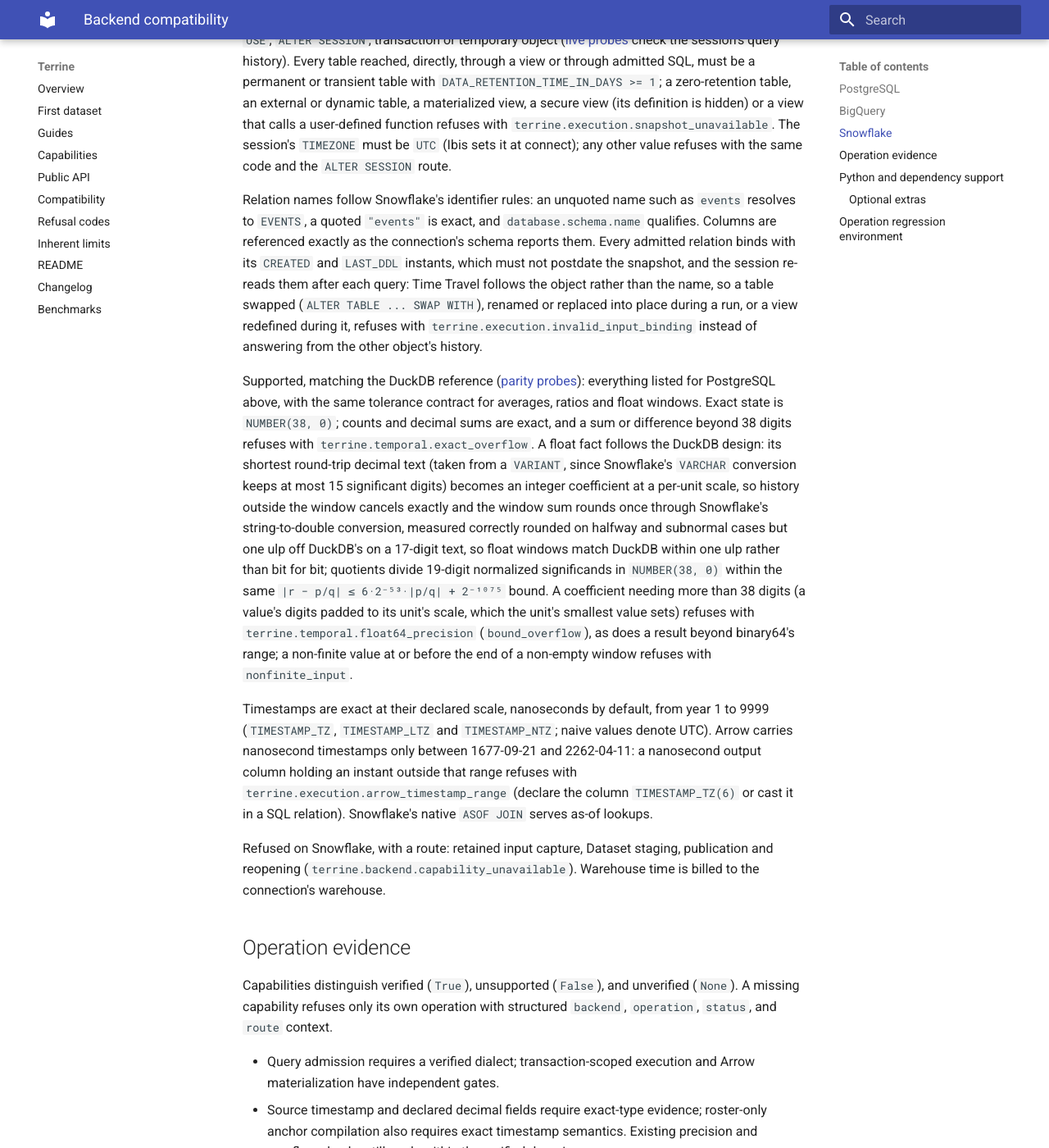
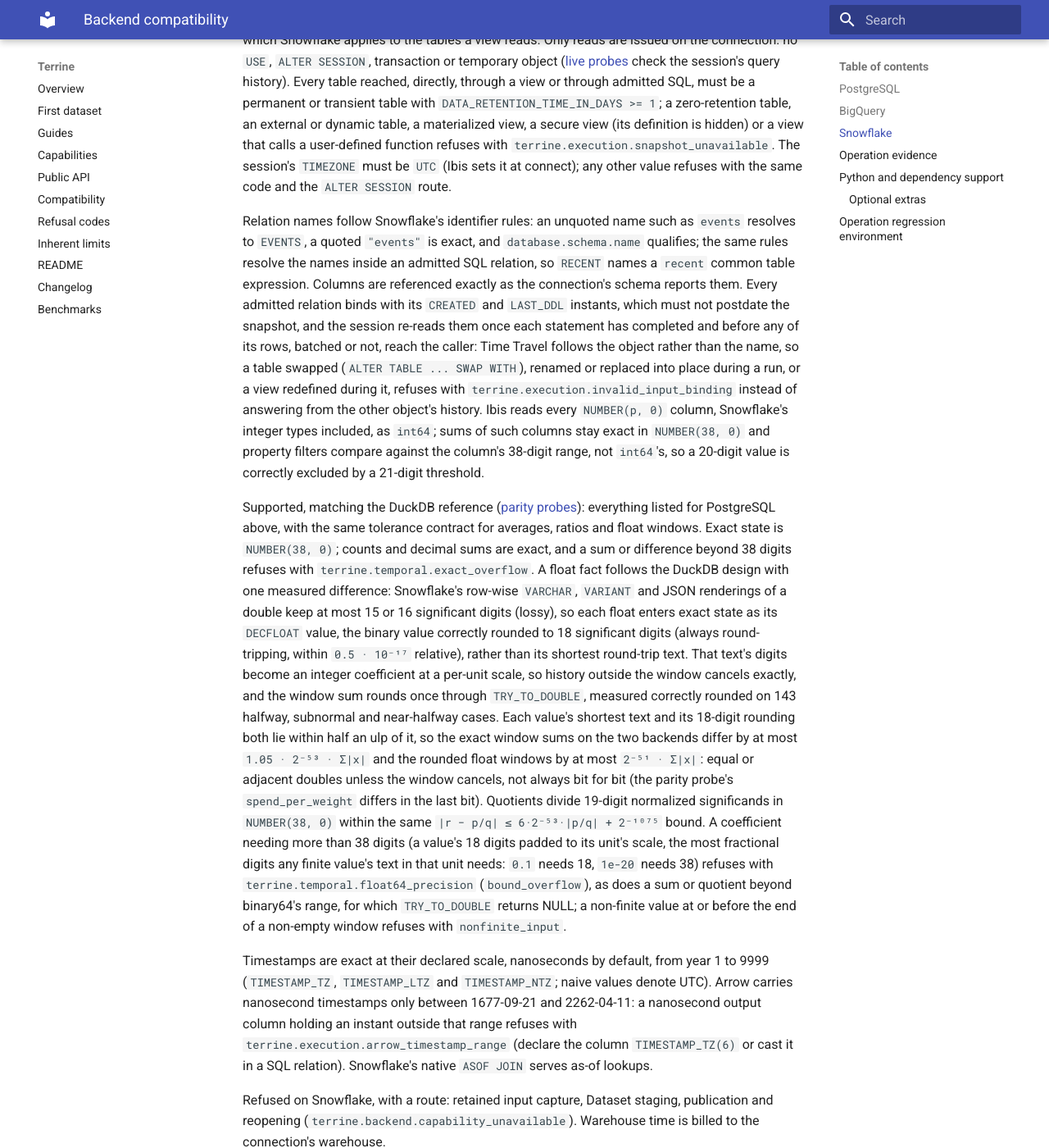
Before and after one commit to kylejcaron/terrine, an MkDocs documentation site: the page built from docs/guides/backend-compatibility.md, in a window 1280 px wide and 1400 px high, scrolled down 2464 px. Shown: the whole window at 82% size. Built offline with MkDocs 1.6.1 and Material for MkDocs 9.7.7, drawn with Linux system fonts in a browser that asks for light colours; some of the changed text lies outside the part shown.

Commit message:
fix: build Snowflake float state from DECFLOAT text and flag NULL conversions as overflow
Measured on Snowflake (143 vectors read back through Arrow): the row-wise
VARIANT, VARCHAR and JSON renderings of a double keep at most 15 or 16
significant digits, so the earlier one-ulp deviation came from lossy input
text (0.30000000000000004 entered as 0.3), not from TRY_TO_DOUBLE, which is
correctly rounded on every halfway, subnormal and near-halfway case.
TO_DECFLOAT(x) is the one row-wise text that always round-trips: 18
significant digits, correctly rounded. Row-wise TRY_TO_DOUBLE returns NULL
beyond binary64's range (constant folding gives Infinity), so a NULL
conversion of a non-NULL operand is now an overflow refusal; the quotient
case 10 / 1e-320 was silently NULL before.

```diff
--- a/docs/guides/backend-compatibility.md
+++ b/docs/guides/backend-compatibility.md
@@ -50,10 +50,11 @@
 
 Averages, ratios and float-valued windows match DuckDB within a tight tolerance
 rather than bit for bit. On every backend a float fact enters exact state as
-the decimal value of its shortest round-trip text (`REAL` is widened first),
-which lies within half an ulp of the stored float, so history outside the
-window cancels exactly and a window sum is that decimal sum rounded to binary64
-once. DuckDB holds the text as a `BIGNUM` coefficient at a per-unit scale and
+the decimal value of its shortest round-trip text (`REAL` is widened first;
+Snowflake uses an 18-significant-digit text, see below), which lies within
+half an ulp of the stored float, so history outside the window cancels exactly
+and a window sum is that decimal sum rounded to binary64 once. DuckDB holds
+the text as a `BIGNUM` coefficient at a per-unit scale and
 rounds through its correctly rounded string-to-double conversion; PostgreSQL
 keeps each window quantity exact in `NUMERIC` and rounds to binary64 once.
 Averages and ratios divide before that rounding: PostgreSQL to at least 16
@@ -120,33 +121,47 @@
 
 Relation names follow Snowflake's identifier rules: an unquoted name such as
 `events` resolves to `EVENTS`, a quoted `"events"` is exact, and
-`database.schema.name` qualifies. Columns are referenced exactly as the
-connection's schema reports them. Every admitted relation binds with its
-`CREATED` and `LAST_DDL` instants, which must not postdate the snapshot, and the
-session re-reads them after each query: Time Travel follows the object rather
-than the name, so a table swapped (`ALTER TABLE ... SWAP WITH`), renamed or
-replaced into place during a run, or a view redefined during it, refuses with
+`database.schema.name` qualifies; the same rules resolve the names inside an
+admitted SQL relation, so `RECENT` names a `recent` common table expression.
+Columns are referenced exactly as the connection's schema reports them. Every
+admitted relation binds with its `CREATED` and `LAST_DDL` instants, which must
+not postdate the snapshot, and the session re-reads them once each statement
+has completed and before any of its rows, batched or not, reach the caller:
+Time Travel follows the object rather than the name, so a table swapped
+(`ALTER TABLE ... SWAP WITH`), renamed or replaced into place during a run, or
+a view redefined during it, refuses with
 `terrine.execution.invalid_input_binding` instead of answering from the other
-object's history.
+object's history. Ibis reads every `NUMBER(p, 0)` column, Snowflake's integer
+types included, as `int64`; sums of such columns stay exact in `NUMBER(38, 0)`
+and property filters compare against the column's 38-digit range, not
+`int64`'s, so a 20-digit value is correctly excluded by a 21-digit threshold.
 
 Supported, matching the DuckDB reference ([parity probes][snowflake]): everything
 listed for PostgreSQL above, with the same tolerance contract for averages,
 ratios and float windows. Exact state is `NUMBER(38, 0)`; counts and decimal
 sums are exact, and a sum or difference beyond 38 digits refuses with
-`terrine.temporal.exact_overflow`. A float fact follows the DuckDB design: its
-shortest round-trip decimal text (taken from a `VARIANT`, since Snowflake's
-`VARCHAR` conversion keeps at most 15 significant digits) becomes an integer
-coefficient at a per-unit scale, so history outside the window cancels exactly
-and the window sum rounds once through Snowflake's string-to-double
-conversion, measured correctly rounded on halfway and subnormal cases but one
-ulp off DuckDB's on a 17-digit text, so float windows match DuckDB within one
-ulp rather than bit for bit; quotients divide 19-digit normalized significands
-in `NUMBER(38, 0)` within the same `|r − p/q| ≤ 6·2⁻⁵³·|p/q| + 2⁻¹⁰⁷⁵` bound.
-A coefficient needing more than 38 digits (a value's digits padded to its
-unit's scale, which the unit's smallest value sets) refuses with
-`terrine.temporal.float64_precision` (`bound_overflow`), as does a result
-beyond binary64's range; a non-finite value at or before the end of a
-non-empty window refuses with `nonfinite_input`.
+`terrine.temporal.exact_overflow`. A float fact follows the DuckDB design with
+one measured difference: Snowflake's row-wise `VARCHAR`, `VARIANT` and JSON
+renderings of a double keep at most 15 or 16 significant digits (lossy), so
+each float enters exact state as its `DECFLOAT` value, the binary value
+correctly rounded to 18 significant digits (always round-tripping, within
+`0.5 · 10⁻¹⁷` relative), rather than its shortest round-trip text. That text's
+digits become an integer coefficient at a per-unit scale, so history outside
+the window cancels exactly, and the window sum rounds once through
+`TRY_TO_DOUBLE`, measured correctly rounded on 143 halfway, subnormal and
+near-halfway cases. Each value's shortest text and its 18-digit rounding both
+lie within half an ulp of it, so the exact window sums on the two backends
+differ by at most `1.05 · 2⁻⁵³ · Σ|x|` and the rounded float windows by at most
+`2⁻⁵¹ · Σ|x|`: equal or adjacent doubles unless the window cancels, not
+always bit for bit (the parity probe's `spend_per_weight` differs in the last
+bit). Quotients divide 19-digit normalized significands in `NUMBER(38, 0)`
+within the same `|r − p/q| ≤ 6·2⁻⁵³·|p/q| + 2⁻¹⁰⁷⁵` bound. A coefficient
+needing more than 38 digits (a value's 18 digits padded to its unit's scale,
+the most fractional digits any finite value's text in that unit needs: `0.1`
+needs 18, `1e-20` needs 38) refuses with `terrine.temporal.float64_precision`
+(`bound_overflow`), as does a sum or quotient beyond binary64's range, for
+which `TRY_TO_DOUBLE` returns NULL; a non-finite value at or before the end of
+a non-empty window refuses with `nonfinite_input`.
 
 Timestamps are exact at their declared scale, nanoseconds by default, from year
 1 to 9999 (`TIMESTAMP_TZ`, `TIMESTAMP_LTZ` and `TIMESTAMP_NTZ`; naive values
```
Also changed, not shown: CHANGELOG.md (+14 -9 lines), docs/guides/temporal-engine.md (+5 -4 lines), 2 other files.
